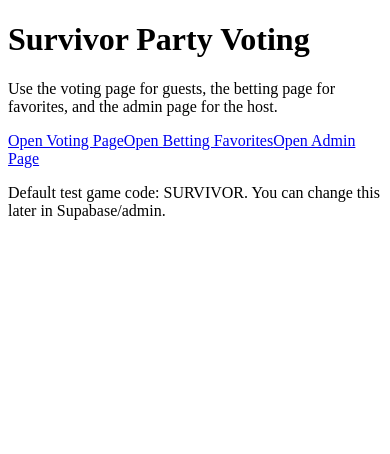
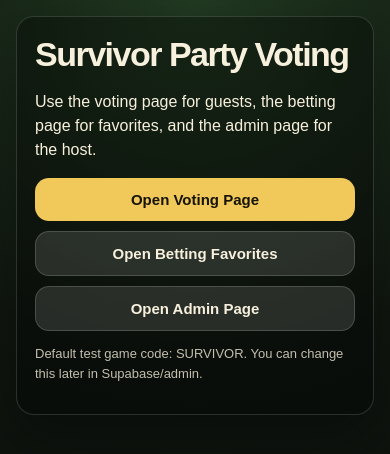
Before and after one commit to Azionario/survivor-voting-site, a Next.js app: page / in a window 390 px wide. Shown: the top 454 px of the page. Built offline with nearby package versions, Linux system fonts and the light colour scheme.

Commit message:
Update globals.css

```diff
--- a/app/globals.css
+++ b/app/globals.css
@@ -1,4 +1,110 @@
-/* Add these classes to the bottom of app/globals.css */
+* {
+  box-sizing: border-box;
+}
+
+html {
+  min-height: 100%;
+  background: #070907;
+}
+
+body {
+  margin: 0;
+  min-height: 100vh;
+  font-family: Arial, Helvetica, sans-serif;
+  background: radial-gradient(circle at top, #223b22 0%, #101610 42%, #070907 100%);
+  color: #f7f0dc;
+}
+
+a {
+  color: inherit;
+}
+
+.page {
+  min-height: 100vh;
+  padding: 28px;
+}
+
+.container {
+  width: min(1020px, 100%);
+  margin: 0 auto;
+}
+
+.hero {
+  padding: 28px;
+  border: 1px solid rgba(255,255,255,0.14);
+  background: rgba(0,0,0,0.35);
+  border-radius: 24px;
+  box-shadow: 0 20px 60px rgba(0,0,0,0.35);
+}
+
+h1 {
+  font-size: clamp(34px, 6vw, 68px);
+  margin: 0 0 8px;
+  letter-spacing: -1.5px;
+}
+
+h2 {
+  margin: 0 0 14px;
+}
+
+p {
+  line-height: 1.5;
+}
+
+.card {
+  margin-top: 18px;
+  padding: 18px;
+  border-radius: 20px;
+  background: rgba(255,255,255,0.08);
+  border: 1px solid rgba(255,255,255,0.14);
+}
+
+.row {
+  display: flex;
+  gap: 10px;
+  flex-wrap: wrap;
+  align-items: center;
+}
+
+.grid {
+  display: grid;
+  grid-template-columns: repeat(auto-fit, minmax(210px, 1fr));
+  gap: 12px;
+}
+
+input, select {
+  width: 100%;
+  padding: 13px 14px;
+  border-radius: 14px;
+  border: 1px solid rgba(255,255,255,0.18);
+  background: rgba(0,0,0,0.35);
+  color: #fff;
+  font-size: 16px;
+}
+
+button, .button {
+  border: 0;
+  border-radius: 14px;
+  padding: 13px 16px;
+  background: #f0c95a;
+  color: #171306;
+  font-weight: 800;
+  cursor: pointer;
+  font-size: 15px;
+  text-decoration: none;
+  display: inline-block;
+}
+
+button.secondary, .button.secondary {
+  background: rgba(255,255,255,0.12);
+  color: #f7f0dc;
+  border: 1px solid rgba(255,255,255,0.16);
+}
+
+button.danger {
+  background: #ff6b5e;
+  color: #210604;
+}
 
 button.xButton {
   width: 36px;
@@ -10,6 +116,92 @@ button.xButton {
   color: #ffb5ae;
   font-size: 18px;
   line-height: 1;
+}
+
+button:disabled {
+  opacity: 0.55;
+  cursor: not-allowed;
+}
+
+.playerButton {
+  width: 100%;
+  text-align: left;
+  padding: 16px;
+  font-size: 18px;
+  background: rgba(255,255,255,0.09);
+  color: #f7f0dc;
+  border: 1px solid rgba(255,255,255,0.14);
+}
+
+.playerButton.selected {
+  background: #f0c95a;
+  color: #171306;
+}
+
+.playerButton.eliminated {
+  opacity: 0.45;
+  text-decoration: line-through;
+}
+
+.playerButton.immune {
+  opacity: 0.62;
+  background: rgba(240,201,90,0.11);
+  border: 1px solid rgba(240,201,90,0.35);
+}
+
+.small {
+  font-size: 13px;
+  opacity: 0.78;
+}
+
+.status {
+  display: inline-block;
+  padding: 5px 9px;
+  border-radius: 999px;
+  background: rgba(240,201,90,0.18);
+  border: 1px solid rgba(240,201,90,0.45);
+  font-size: 13px;
+  font-weight: 700;
+}
+
+.table {
+  width: 100%;
+  border-collapse: collapse;
+  overflow: hidden;
+  border-radius: 16px;
+}
+
+.table th, .table td {
+  padding: 12px;
+  border-bottom: 1px solid rgba(255,255,255,0.12);
+  text-align: left;
+  vertical-align: middle;
+}
+
+.table th {
+  opacity: 0.72;
+}
+
+.notice {
+  padding: 12px 14px;
+  border-radius: 14px;
+  background: rgba(240,201,90,0.14);
+  border: 1px solid rgba(240,201,90,0.3);
+  margin-top: 12px;
+}
+
+.error {
+  padding: 12px 14px;
+  border-radius: 14px;
+  background: rgba(255,107,94,0.14);
+  border: 1px solid rgba(255,107,94,0.35);
+  margin-top: 12px;
+}
+
+hr {
+  border: 0;
+  border-top: 1px solid rgba(255,255,255,0.13);
+  margin: 18px 0;
 }
 
 .barTrack {
@@ -38,3 +230,23 @@ button.xButton {
   flex-direction: column;
   gap: 8px;
 }
+
+@media (max-width: 640px) {
+  .page {
+    padding: 16px;
+  }
+
+  .hero {
+    padding: 18px;
+    border-radius: 18px;
+  }
+
+  button, .button {
+    width: 100%;
+    text-align: center;
+  }
+
+  .row {
+    align-items: stretch;
+  }
+}
```
